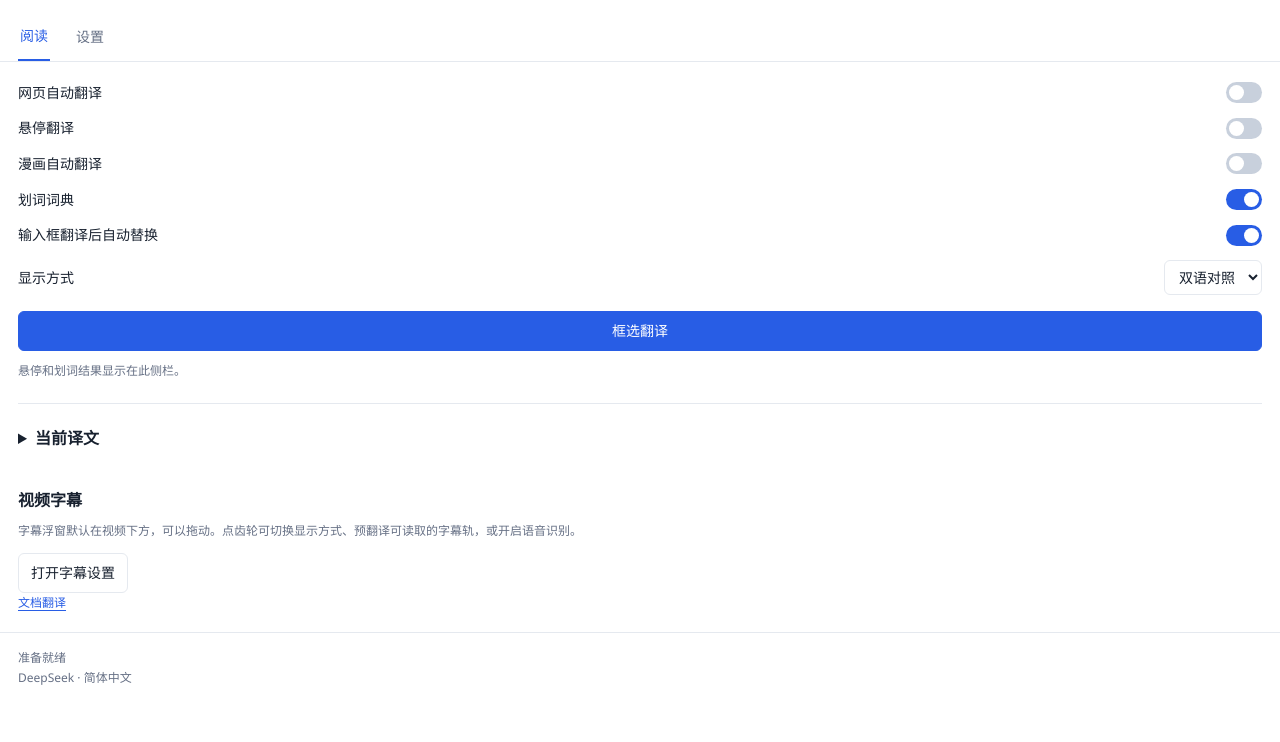
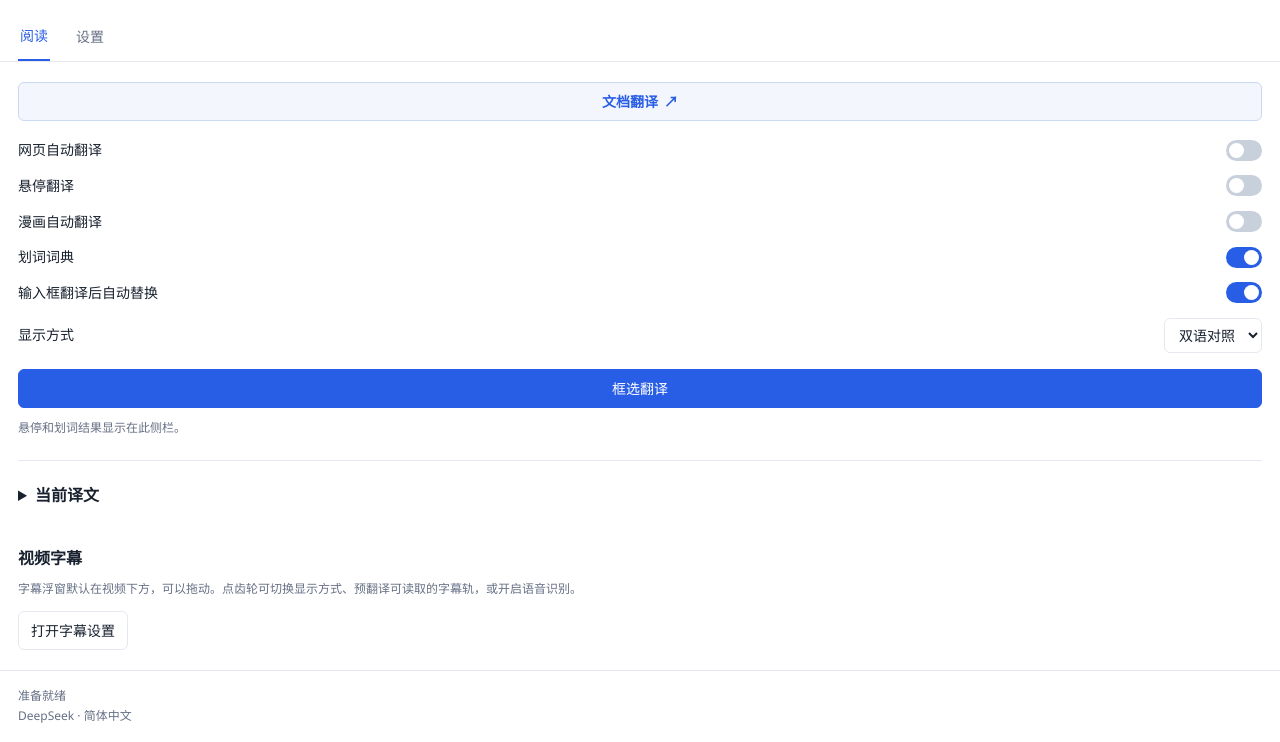
Before and after one commit to YaekaCutie/MasLingo, a browser extension: page extension/reader/reader.html in a window 1280 px wide. Shown: the part 82-824 px from the top of the page. Before the commit the page ends 800 px from the top, so only its background shows below. Drawn offline with Linux system fonts and the light colour scheme.

Commit message:
fix: 将文档翻译入口移到弹窗与侧栏顶部

```diff
--- a/extension/popup/popup.css
+++ b/extension/popup/popup.css
@@ -15,6 +15,9 @@ h1 {
 }
 .wide {
   width: 100%;
+}
+.document-entry {
+  margin-top: 8px;
 }
 .intro {
   margin: 9px 0 22px;
--- a/extension/reader/reader.css
+++ b/extension/reader/reader.css
@@ -26,6 +26,9 @@ main {
 }
 section {
   animation: enter 0.2s ease;
+}
+.document-entry {
+  margin-bottom: 18px;
 }
 .modes {
   padding-bottom: 22px;
--- a/extension/reader/reader.html
+++ b/extension/reader/reader.html
@@ -23,6 +23,9 @@
     </nav>
     <main>
       <section id="read-view">
+        <a id="openDocument" class="action-link document-entry" href="../document/document.html" target="_blank" rel="noopener">
+          文档翻译 <span aria-hidden="true">↗</span>
+        </a>
         <div class="modes">
           <label class="row"
             ><span>网页自动翻译</span
@@ -85,7 +88,6 @@
           </p>
           <button id="video">打开字幕设置</button>
         </section>
-        <p class="hint"><a href="../document/document.html" target="_blank" rel="noopener">文档翻译</a></p>
       </section>
       <section id="setup-view" hidden>
         <h2>翻译偏好</h2>
--- a/extension/ui/system.css
+++ b/extension/ui/system.css
@@ -71,6 +71,22 @@ button.primary,
 a {
   color: var(--blue);
   text-underline-offset: 3px;
+}
+a.action-link {
+  display: flex;
+  align-items: center;
+  justify-content: center;
+  gap: 6px;
+  border: 1px solid #cbd8f2;
+  border-radius: var(--radius);
+  padding: 8px 12px;
+  background: var(--soft);
+  font-weight: 600;
+  text-decoration: none;
+}
+a.action-link:hover {
+  background: #e7efff;
+  border-color: #a9bdeb;
 }
 button.link {
   border: 0;
```
Also changed, not shown: deploy/check-extension-browser.mjs (+21 -0 lines), extension/popup/popup.html (+3 -1 lines), README.md.
